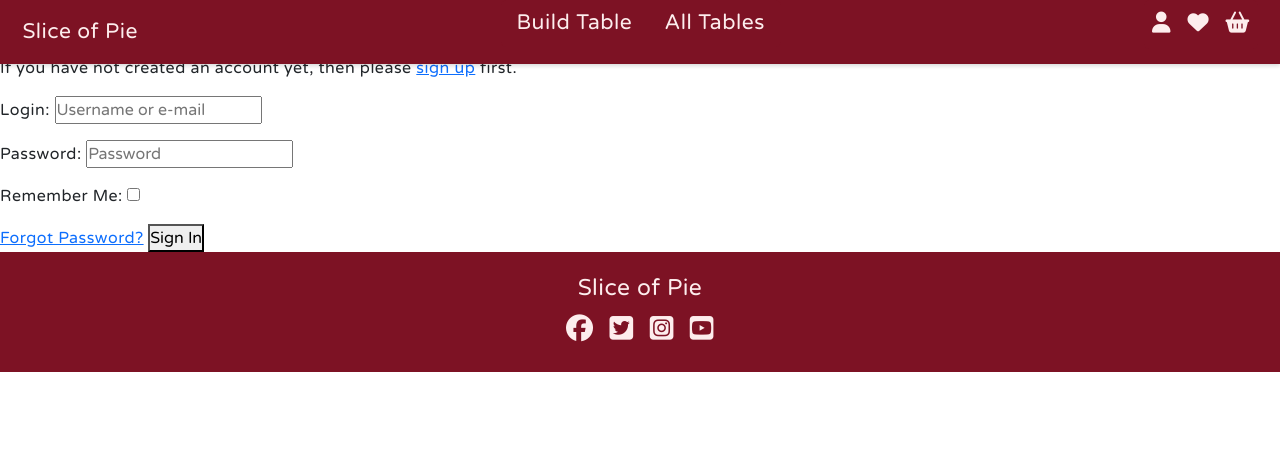
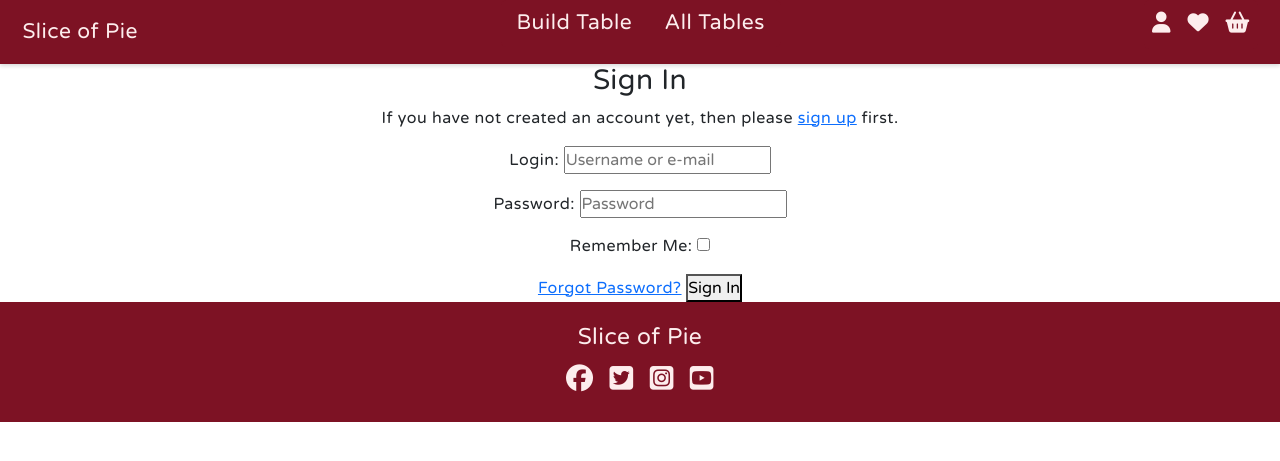
Before and after one commit to franciskershaw/slice-of-pie, a Django app: page /accounts/login/ in a window 1280 px wide. Shown: the top 461 px of the page. Run offline with Django 3.2, Linux system fonts and the light colour scheme; some libraries are stand-ins or nearby versions.

Commit message:
start formatting login/registration pages

```diff
--- a/static/css/base.css
+++ b/static/css/base.css
@@ -7,6 +7,7 @@
   --lavender: #fdeded;
   --white: #ffffff;
   --navbar-bg-contrast: hsl(0, 0%, 25%);
+  --navbar-height: 64px;
 
   --main-font: 'Varela Round', sans-serif;
 }
@@ -40,7 +41,7 @@ ul {
 }
 
 .page-container {
-  margin-top: 64px;
+  margin-top: var(--navbar-height);
 }
 
 .center-content {
@@ -179,7 +180,6 @@ ul {
 }
 
 #navigation-bar {
-  --navbar-height: 64px;
   position: fixed;
   height: var(--navbar-height);
   background-color: var(--burgendy);
@@ -351,3 +351,10 @@ footer ul li a {
   font-size: 130%;
   background-color: var(--blue);
 }
+
+/* Login and signup pages */
+
+.signup {
+  border: 1px solid;
+  /* max-width: 400px; */
+}
--- a/templates/allauth/account/login.html
+++ b/templates/allauth/account/login.html
@@ -7,7 +7,8 @@
 
 {% block content %}
 
-<h1>{% trans "Sign In" %}</h1>
+<div class="page-container text-center">
+<h3>{% trans "Sign In" %}</h3>
 
 {% get_providers as socialaccount_providers %}
 
@@ -42,5 +43,5 @@ for a {{ site_name }} account and sign in below:{% endblocktrans %}</p>
   <a class="button secondaryAction" href="{% url 'account_reset_password' %}">{% trans "Forgot Password?" %}</a>
   <button class="primaryAction" type="submit">{% trans "Sign In" %}</button>
 </form>
-
+</div>
 {% endblock %}
--- a/templates/includes/mobile-icons.html
+++ b/templates/includes/mobile-icons.html
@@ -3,8 +3,16 @@
         <li>
             <button class="mobile-icon-btn" id="navBarDropdown" class="navbar-link" role="button" data-bs-toggle="dropdown" aria-expanded="false"><i class="fas fa-user"></i></button>
             <ul class="dropdown-menu" aria-labelledby="navBarDropdown">
-                <li><a href="#" class="dropdown-item">Sign in</a></li>
-                <li><a href="#" class="dropdown-item">Create account</a></li>
+                {% if request.user.is_authenticated %}
+                        <li><a href="#" class="dropdown-item">Profile</a></li>
+                        <li><a href="{% url 'account_logout' %}" class="dropdown-item">Sign Out</a></li>
+                        {% if request.user.is_superuser %}
+                            <li><a href="#" class="dropdown-item">Product Manager</a></li>
+                        {% endif %}
+                {% else %}
+                        <li><a href="{% url 'account_login' %}" class="dropdown-item">Sign in</a></li>
+                        <li><a href="{% url 'account_signup' %}" class="dropdown-item">Create account</a></li>
+                {% endif %}
             </ul>
         </li>
         <li>
```
Also changed, not shown: templates/allauth/account/signup.html (+5 -4 lines).
